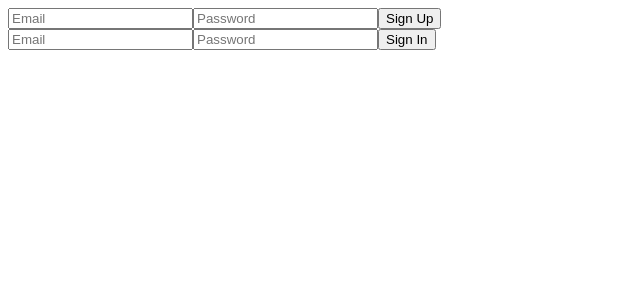
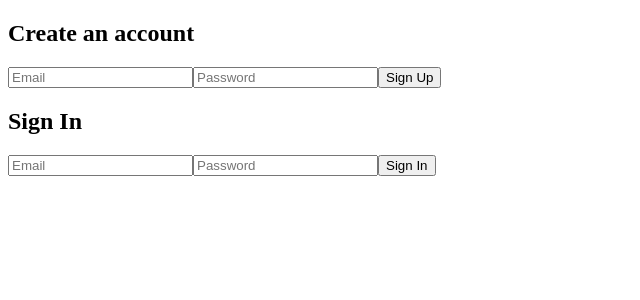
Before and after one commit to kejji/revox, a React (Vite) app in the folder frontend/: page / in a window 1280 px wide. Shown: the top 300 px of the page, without its empty margins (0-640 px from the left). Built offline with nearby package versions, Linux system fonts and the light colour scheme; no server answers; what aws-amplify would draw is missing.

Commit message:
move frontend to s3 aws

```diff
--- a/frontend/src/App.jsx
+++ b/frontend/src/App.jsx
@@ -16,7 +16,7 @@ export default function App() {
       // Decoder le token une seule fois pour extraire les infos utilisateur
       const decoded = jwtDecode(token);
       setUserInfo(decoded);
-      axios.get("http://localhost:4000/dashboard", {
+      axios.get(`${import.meta.env.VITE_API_URL}/dashboard`, {
         headers: {
           Authorization: `Bearer ${token}`,
         }
--- a/frontend/src/SignIn.jsx
+++ b/frontend/src/SignIn.jsx
@@ -4,22 +4,52 @@ import { Auth } from "aws-amplify";
 export default function SignIn({ onSuccess }) {
   const [email, setEmail] = useState("");
   const [password, setPassword] = useState("");
+  const [error, setError] = useState(null);
 
   const handleSignIn = async () => {
     try {
       const user = await Auth.signIn(email, password);
+
+      // ✅ Récupérer le bon token JWT pour appel API sécurisé
       const token = user.signInUserSession.idToken.jwtToken;
+
+      // Sauvegarder dans le parent (App.jsx)
       onSuccess(token);
+      setError(null);
     } catch (err) {
       console.error("SignIn error:", err);
+      setError("Incorrect email or password");
     }
   };
 
   return (
-    <div>
-      <input placeholder="Email" onChange={(e) => setEmail(e.target.value)} />
-      <input type="password" placeholder="Password" onChange={(e) => setPassword(e.target.value)} />
-      <button onClick={handleSignIn}>Sign In</button>
+    <div className="p-4 bg-white rounded shadow max-w-md mx-auto my-6">
+      <h2 className="text-xl font-semibold mb-4">Sign In</h2>
+
+      <input
+        className="w-full p-2 border border-gray-300 rounded mb-2"
+        placeholder="Email"
+        type="email"
+        value={email}
+        onChange={(e) => setEmail(e.target.value)}
+      />
+
+      <input
+        className="w-full p-2 border border-gray-300 rounded mb-2"
+        type="password"
+        placeholder="Password"
+        value={password}
+        onChange={(e) => setPassword(e.target.value)}
+      />
+
+      {error && <p className="text-red-600 text-sm mb-2">{error}</p>}
+
+      <button
+        className="w-full bg-blue-600 text-white p-2 rounded hover:bg-blue-700"
+        onClick={handleSignIn}
+      >
+        Sign In
+      </button>
     </div>
   );
 }
--- a/frontend/src/SignUp.jsx
+++ b/frontend/src/SignUp.jsx
@@ -6,44 +6,94 @@ export default function SignUp() {
   const [email, setEmail] = useState("");
   const [password, setPassword] = useState("");
   const [code, setCode] = useState("");
+  const [error, setError] = useState(null);
 
   const handleSignUp = async () => {
     try {
-      await Auth.signUp({ username: email, password, attributes: { email } });
+      await Auth.signUp({
+        username: email,
+        password,
+        attributes: { email },
+      });
       setStep("confirm");
+      setError(null);
     } catch (err) {
       console.error("SignUp error:", err);
+      setError(err.message || "Une erreur est survenue.");
     }
   };
 
   const handleConfirm = async () => {
     try {
       await Auth.confirmSignUp(email, code);
-      console.log("User confirmed");
       setStep("done");
+      setError(null);
     } catch (err) {
       console.error("Confirm error:", err);
+      setError(err.message || "Erreur de confirmation.");
     }
   };
 
   if (step === "signup") {
     return (
-      <div>
-        <input placeholder="Email" onChange={(e) => setEmail(e.target.value)} />
-        <input type="password" placeholder="Password" onChange={(e) => setPassword(e.target.value)} />
-        <button onClick={handleSignUp}>Sign Up</button>
+      <div className="p-4 bg-white rounded shadow max-w-md mx-auto mt-6">
+        <h2 className="text-xl font-semibold mb-4">Create an account</h2>
+
+        <input
+          className="w-full p-2 border border-gray-300 rounded mb-2"
+          placeholder="Email"
+          type="email"
+          value={email}
+          onChange={(e) => setEmail(e.target.value)}
+        />
+
+        <input
+          className="w-full p-2 border border-gray-300 rounded mb-2"
+          type="password"
+          placeholder="Password"
+          value={password}
+          onChange={(e) => setPassword(e.target.value)}
+        />
+
+        {error && <p className="text-red-600 text-sm mb-2">{error}</p>}
+
+        <button
+          className="w-full bg-green-600 text-white p-2 rounded hover:bg-green-700"
+          onClick={handleSignUp}
+        >
+          Sign Up
+        </button>
       </div>
     );
   }
 
   if (step === "confirm") {
     return (
-      <div>
-        <input placeholder="Confirmation Code" onChange={(e) => setCode(e.target.value)} />
-        <button onClick={handleConfirm}>Confirm</button>
+      <div className="p-4 bg-white rounded shadow max-w-md mx-auto mt-6">
+        <h2 className="text-xl font-semibold mb-4">Confirm your account</h2>
+
+        <input
+          className="w-full p-2 border border-gray-300 rounded mb-2"
+          placeholder="Confirmation Code"
+          value={code}
+          onChange={(e) => setCode(e.target.value)}
+        />
+
+        {error && <p className="text-red-600 text-sm mb-2">{error}</p>}
+
+        <button
+          className="w-full bg-blue-600 text-white p-2 rounded hover:bg-blue-700"
+          onClick={handleConfirm}
+        >
+          Confirm
+        </button>
       </div>
     );
   }
 
-  return <p>Inscription terminée ! Vous pouvez maintenant vous connecter.</p>;
+  return (
+    <p className="text-center mt-6 text-green-700 font-semibold">
+      ✅ Registration complete! You can now log in.
+    </p>
+  );
 }
```
Also changed, not shown: 1 other file (tests, documents, lock files or other folders).
